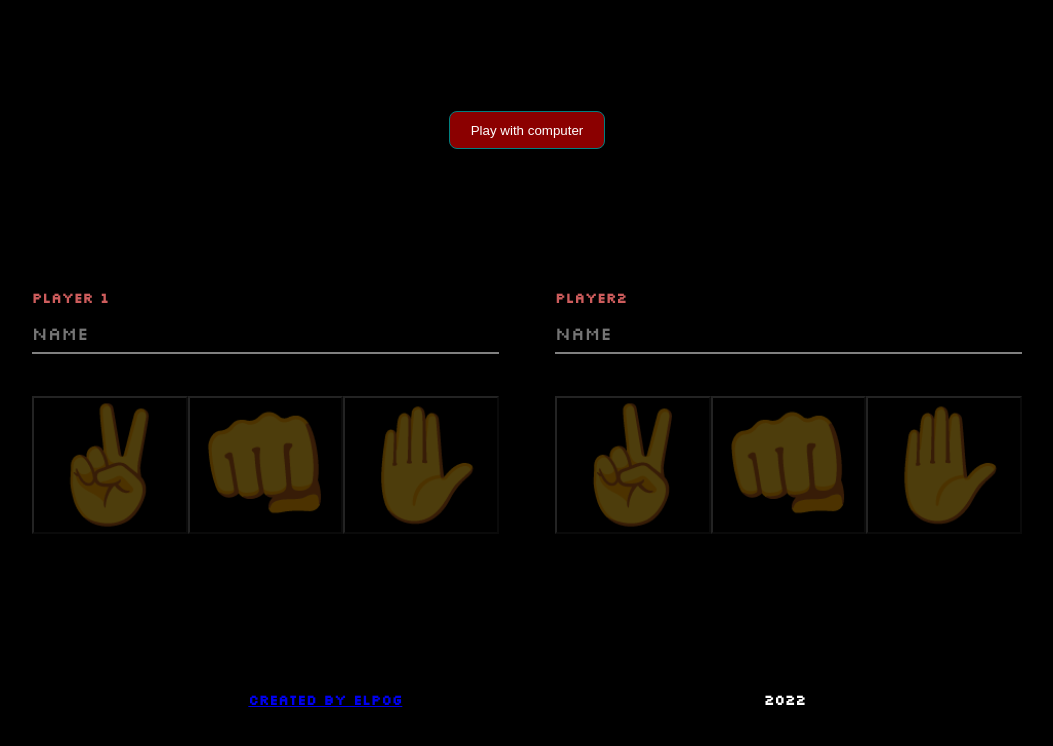
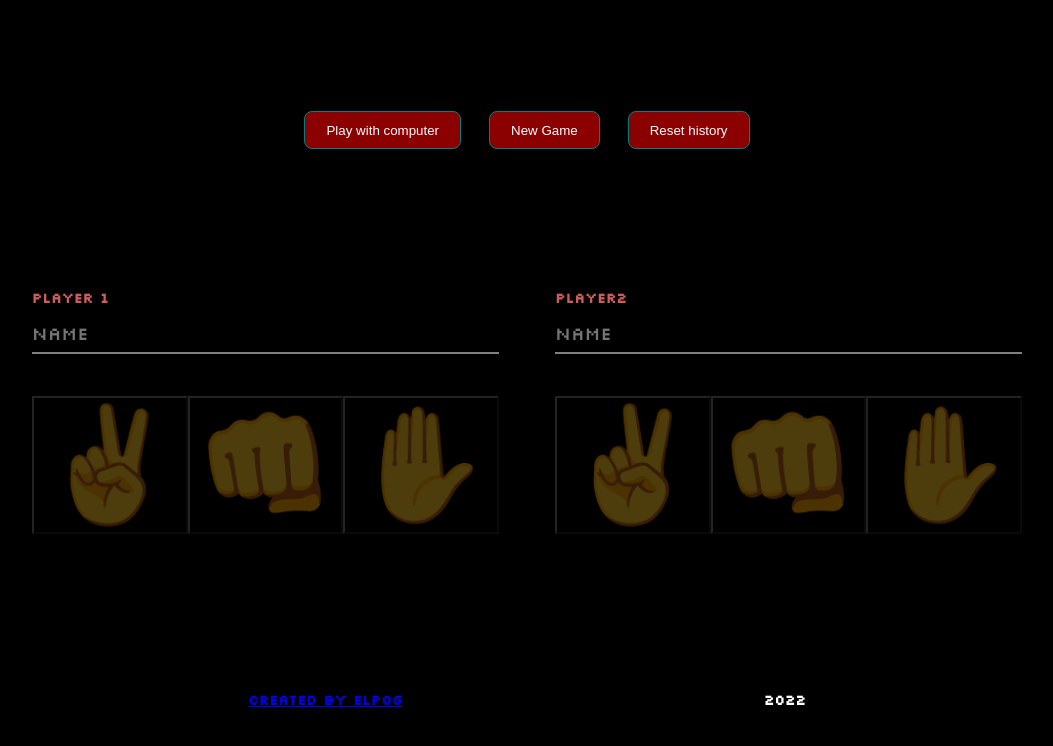
Before and after one commit to eLPog/RPS, a React (Create React App) app: page / in a window 1280 px wide. Shown: the top 746 px of the page, without its empty margins (113-1166 px from the left). Built offline with nearby package versions, Linux system fonts and the light colour scheme.

Commit message:
always show menu elements on top

```diff
--- a/src/App.js
+++ b/src/App.js
@@ -39,6 +39,7 @@ function App() {
     setNamesAdded(false);
     setResultsHistory([]);
     setGameNumber(1);
+    setPlayAgainstComputer(false);
     localStorage.clear();
   }
   function resetHistory() {
@@ -138,15 +139,15 @@ function App() {
   return (
     <>
       <header>
-        <Button text={!playAgainstComputer ? 'Play with computer' : 'Play with human'} onClick={playWithComputer} disabled={roundFinished} />
-        {!roundFinished && (
         <Menu
           deleteNames={deletePlayersNames}
           resetHistory={resetHistory}
           namesAdded={namesAdded}
           playAgainstComputer={playAgainstComputer}
+          playWithComputer={playWithComputer}
+          roundFinished={roundFinished}
         />
-        )}
+
       </header>
       <main>
         <SelectWall
--- a/src/components/Menu/Menu.js
+++ b/src/components/Menu/Menu.js
@@ -3,12 +3,15 @@ import { Button } from '../commons/Button/Button';
 
 export function Menu(props) {
   return (
-    props.namesAdded && (
     <nav className="menu">
-      <Button text="New Players" onClick={props.deleteNames} />
+      <Button
+        text={!props.playAgainstComputer ? 'Play with computer' : 'Play with human'}
+        onClick={props.playWithComputer}
+        disabled={props.roundFinished}
+      />
+      <Button text="New Game" onClick={props.deleteNames} />
       <Button text="Reset history" onClick={props.resetHistory} />
     </nav>
-    )
 
   );
 }
```
